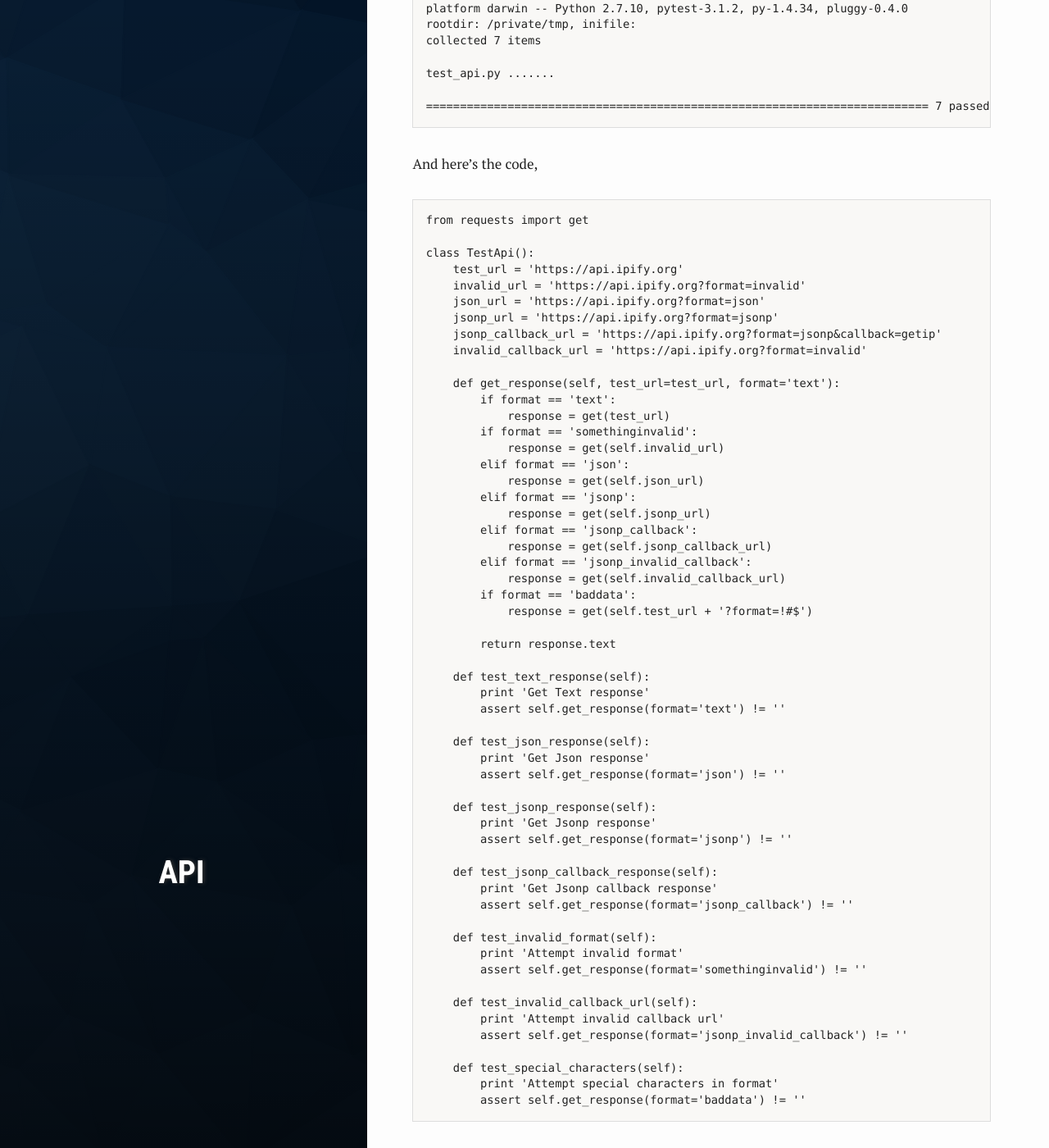
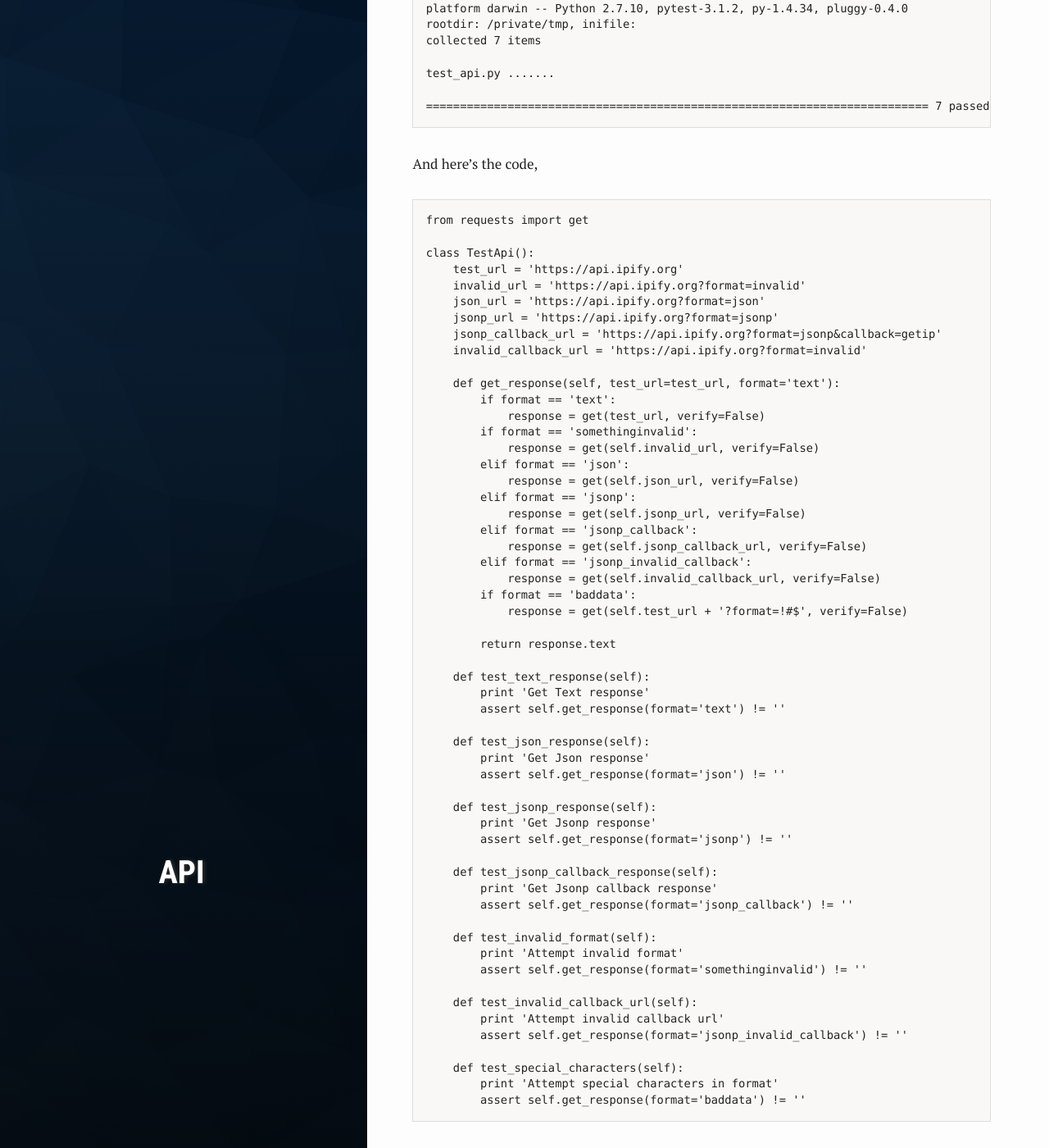
Before and after one commit to qapage/qapage.github.io, a Jekyll site: the page built from _posts/2017-06-20-Testing-an-API-with-Python.md, in a window 1280 px wide and 1400 px high, scrolled down 5178 px. Shown: the whole window at 82% size. Built offline with Jekyll 4.4.1, drawn with Linux system fonts in a browser that asks for light colours; some of the changed text lies outside the part shown.

Commit message:
Update 2017-06-20-Testing-an-API-with-Python.md
Added ", verify=False" to the get statements to make insecure warnings go away when working with non https urls

````diff
--- a/_posts/2017-06-20-Testing-an-API-with-Python.md
+++ b/_posts/2017-06-20-Testing-an-API-with-Python.md
@@ -32,7 +32,7 @@ Here's what the simplest test case looks like,
 ```
 from requests import get
 
-ip = get(‘https://api.ipify.org').text
+ip = get(‘https://api.ipify.org', verify=False).text
 print(‘My public IP address is: {}’.format(ip))
 ```
 
@@ -63,13 +63,13 @@ jsonp_callback_url = 'https://api.ipify.org?format=jsonp&callback=getip'
 
 def get_response(test_url=test_url, format='text'):
     if format == 'text':
-        response = get(test_url)
+        response = get(test_url, verify=False)
     elif format == 'json':
-        response = get(json_url)
+        response = get(json_url, verify=False)
     elif format == 'jsonp':
-        response = get(jsonp_url)
+        response = get(jsonp_url, verify=False)
     elif format == 'jsonp_callback':
-        response = get(jsonp_callback_url)
+        response = get(jsonp_callback_url, verify=False)
 
     return response.text
 
@@ -158,19 +158,19 @@ class TestApi():
 
     def get_response(self, test_url=test_url, format='text'):
         if format == 'text':
-            response = get(test_url)
+            response = get(test_url, verify=False)
         if format == 'somethinginvalid':
-            response = get(invalid_url)
+            response = get(invalid_url, verify=False)
         elif format == 'json':
-            response = get(json_url)
+            response = get(json_url, verify=False)
         elif format == 'jsonp':
-            response = get(jsonp_url)
+            response = get(jsonp_url, verify=False)
         elif format == 'jsonp_callback':
-            response = get(jsonp_callback_url)
+            response = get(jsonp_callback_url, verify=False)
         elif format == 'jsonp_invalid_callback':
-            response = get(invalid_callback_url)
+            response = get(invalid_callback_url, verify=False)
         if format == 'baddata':
-            response = get(test_url + '?format=!#$')
+            response = get(test_url + '?format=!#$', verify=False)
 
         return response.text
 
@@ -247,19 +247,19 @@ class TestApi():
 
     def get_response(self, test_url=test_url, format='text'):
         if format == 'text':
-            response = get(test_url)
+            response = get(test_url, verify=False)
         if format == 'somethinginvalid':
-            response = get(self.invalid_url)
+            response = get(self.invalid_url, verify=False)
         elif format == 'json':
-            response = get(self.json_url)
+            response = get(self.json_url, verify=False)
         elif format == 'jsonp':
-            response = get(self.jsonp_url)
+            response = get(self.jsonp_url, verify=False)
         elif format == 'jsonp_callback':
-            response = get(self.jsonp_callback_url)
+            response = get(self.jsonp_callback_url, verify=False)
         elif format == 'jsonp_invalid_callback':
-            response = get(self.invalid_callback_url)
+            response = get(self.invalid_callback_url, verify=False)
         if format == 'baddata':
-            response = get(self.test_url + '?format=!#$')
+            response = get(self.test_url + '?format=!#$', verify=False)
 
         return response.text
 
````
